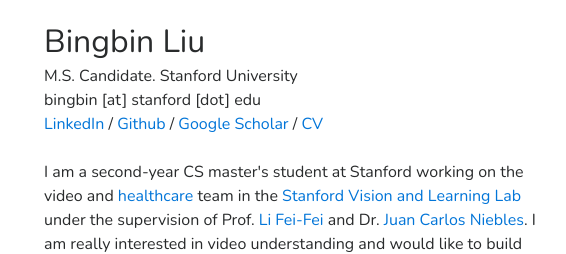
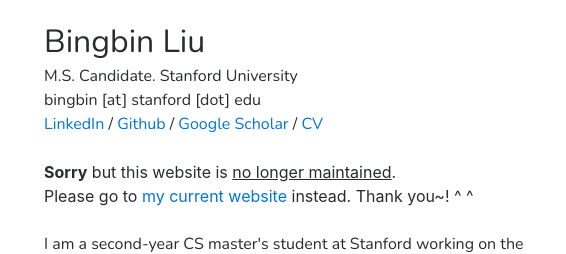
Before and after one commit to claraliubb/claraliubb.github.io, a plain HTML site: page index.html in a window 1280 px wide. Shown: the top 254 px of the page, 549-1115 px from the left. Drawn offline with nearby package versions, Linux system fonts and the light colour scheme; a script that the page names is missing.

Commit message:
update redirect

```diff
--- a/index.html
+++ b/index.html
@@ -90,6 +90,12 @@
 
                           <a href="https://www.linkedin.com/in/bingbinliu/">LinkedIn</a> / <a href="https://github.com/ClaraBing">Github</a> / <a href="https://scholar.google.com/citations?user=2ud06rQAAAAJ&hl=en">Google Scholar</a> / <a href="CV_Bingbin_Liu_Dec2018.pdf">CV</a>
                         </p>
+                        <br>
+
+                        <strong>Sorry</strong> but this website is <u>no longer maintained</u>.
+                        <br>
+                        Please go to <a href="https://clarabing.github.io">my current website</a> instead. Thank you~! ^ ^
+                        <br>
                         <br>
 
                         <p>I am a second-year CS master's student at Stanford working on the video and <a href="https://aicare.stanford.edu/">healthcare</a> team in the <a href="http://svl.stanford.edu/">Stanford Vision and Learning Lab</a> under the supervision of Prof. <a href="http://vision.stanford.edu/feifeili/"> Li Fei-Fei</a> and Dr. <a href="http://www.niebles.net/"> Juan Carlos Niebles</a>. I am really interested in video understanding and would like to build video understanding models that are reliable, efficient and versatile enough for real-world applications. I am currently applying to PhD programs, where I can get more in-depth studies on interpretability, data efficiency, and visual reasoning.
```
